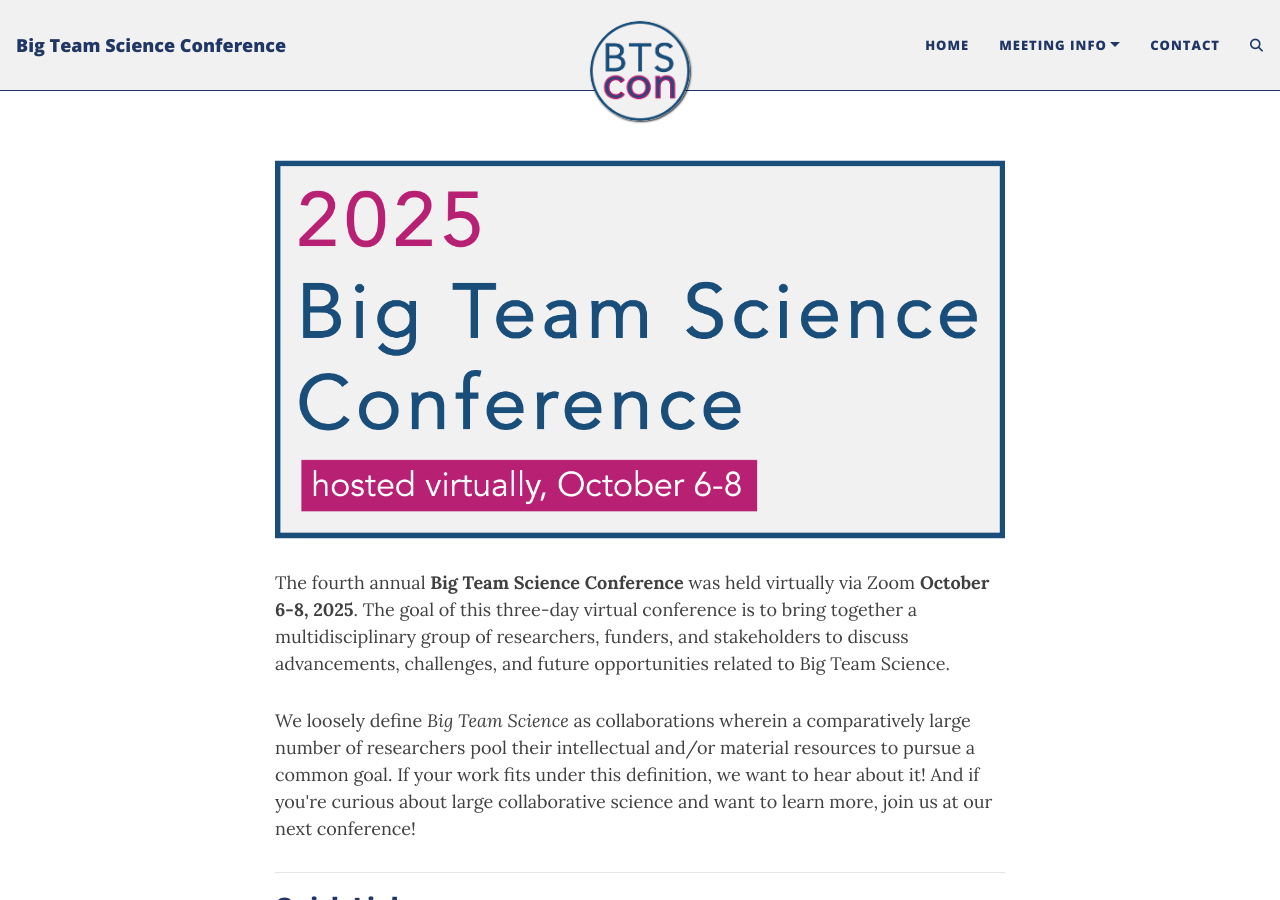
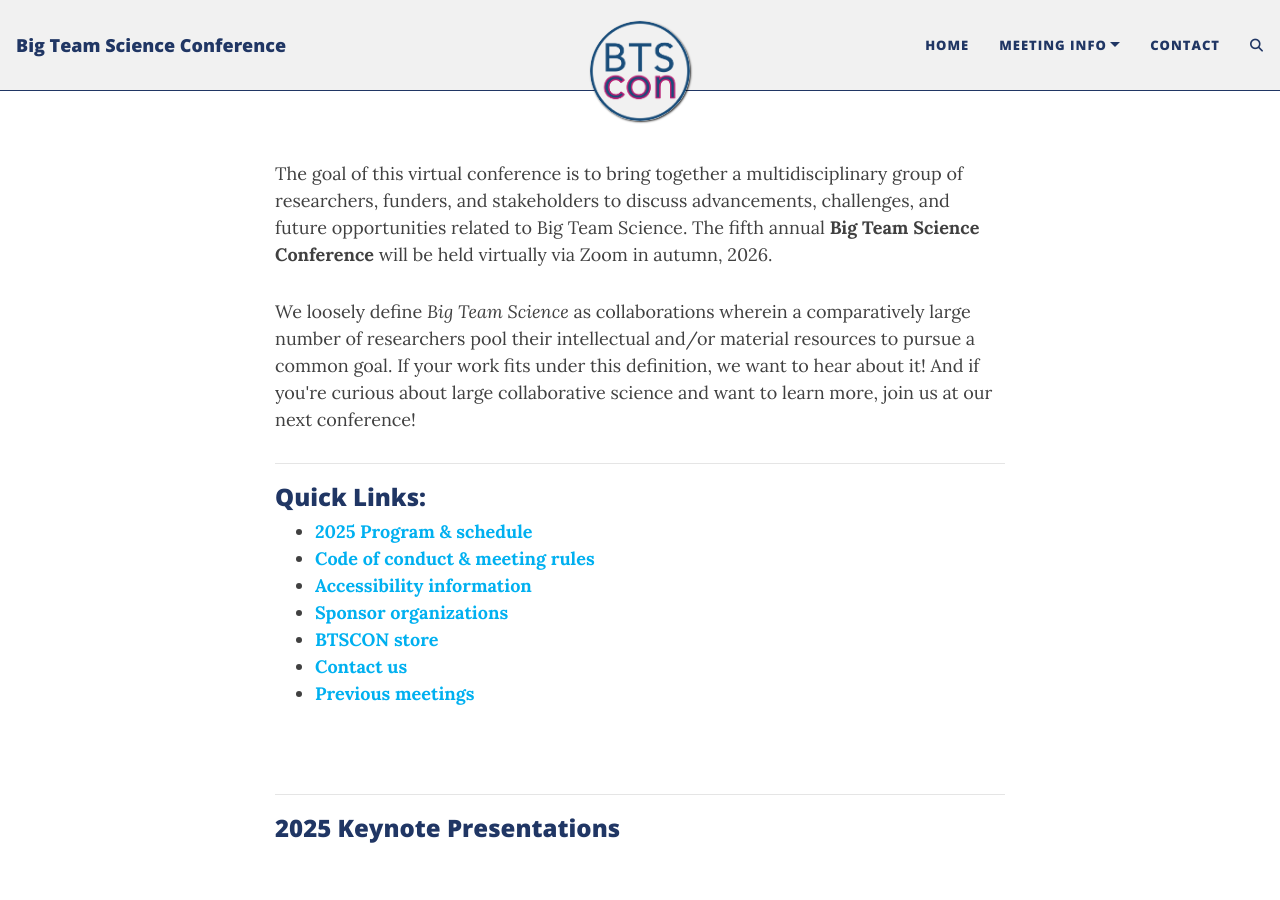
Before and after one commit to bigteamscienceconference/bigteamscienceconference.github.io, a Jekyll site: the page built from index.md, in a window 1280 px wide and 900 px high. Built offline with Jekyll 4.4.1, drawn with Linux system fonts in a browser that asks for light colours; comment, search, counter and statistics services are not loaded.

Commit message:
Update index.md

```diff
--- a/index.md
+++ b/index.md
@@ -2,12 +2,11 @@
 layout: page
 ---
 
+<!--
+<img src="/assets/img/BTSCon2025_logo.png" alt="2025 Big Team Science Conference; hosted virtually" />
+-->
 
-<img src="/assets/img/BTSCon2025_logo.png" alt="2025 Big Team Science Conference; hosted virtually, dates TBA" />
-
-
-
-<p>The fourth annual <b>Big Team Science Conference</b> was held virtually via Zoom <b>October 6-8, 2025</b>. The goal of this three-day virtual conference is to bring together a multidisciplinary group of researchers, funders, and stakeholders to discuss advancements, challenges, and future opportunities related to Big Team Science. </p>
+<p>The goal of this virtual conference is to bring together a multidisciplinary group of researchers, funders, and stakeholders to discuss advancements, challenges, and future opportunities related to Big Team Science. The fifth annual <b>Big Team Science Conference</b> will be held virtually via Zoom in autumn, 2026.</p>
 
 <p>We loosely define <i>Big Team Science</i> as collaborations wherein a comparatively large number of researchers pool their intellectual and/or material resources to pursue a common goal. If your work fits under this definition, we want to hear about it! And if you're curious about large collaborative science and want to learn more, join us at our next conference!</p>
 
```
